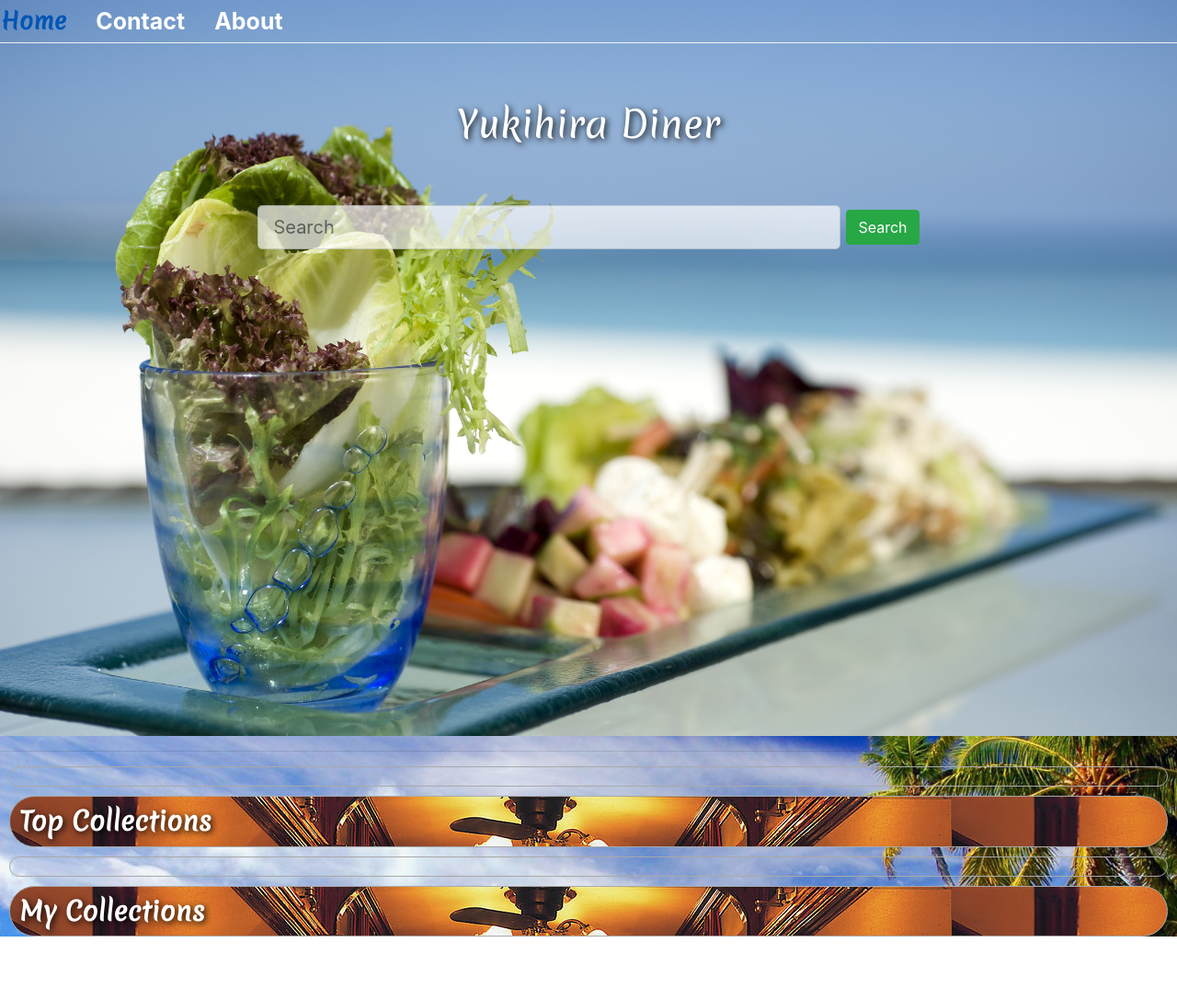
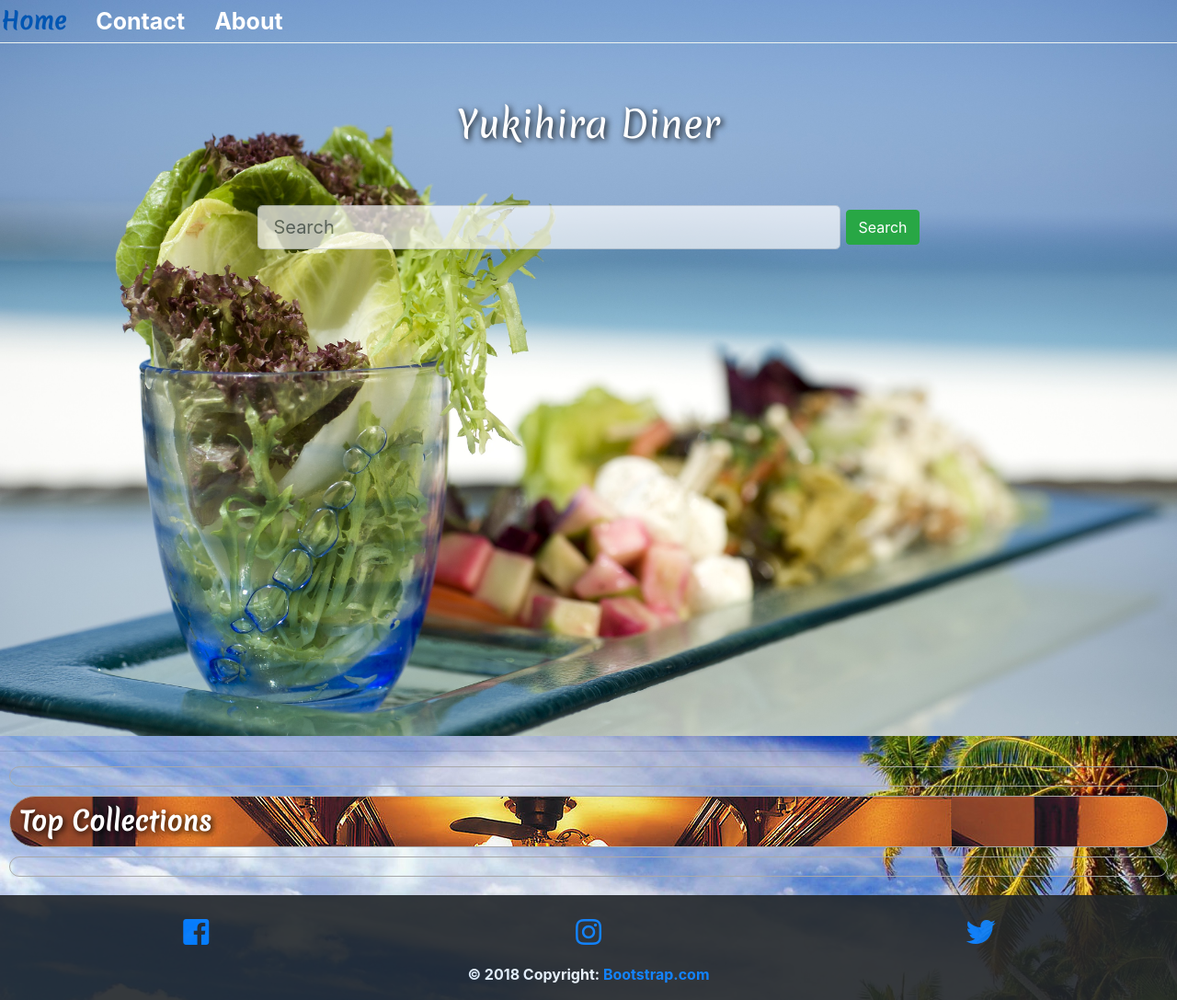
Before and after one commit to gvdjz/Javascript, a website built with webpack: page public/index.html in a window 1280 px wide. Shown: the whole page at 92% size. Before the commit the page ends 1018 px from the top, so only its background shows below. Built offline with nearby package versions, Linux system fonts and the light colour scheme; no server answers.

Commit message:
footer added

```diff
--- a/public/css/index.css
+++ b/public/css/index.css
@@ -1,6 +1,7 @@
 @import '../../node_modules/bootstrap/dist/css/bootstrap.min.css';
 @import 'https://fonts.googleapis.com/css?family=Merienda';
 @import 'https://fonts.googleapis.com/css?family=Abril+Fatface';
+@import 'https://use.fontawesome.com/releases/v5.1.0/css/all.css';
 
 html,body{
     background-image: url("../assets/bodyCover.jpg");
@@ -73,3 +74,21 @@ h3 {
 .collection.card.col-md-2 {
     margin: 5px;
 }
+.footer.col-sm-4 {
+    margin-left: 34%;
+    padding: 20px 0 0 40px; }
+
+.col-md-4.mb-md-0.mb-4 {
+  text-align: center; }
+
+  .footer-copyright {
+    font-weight: bold;
+    color: aliceblue; }
+
+  .page-footer {
+    background: #212529;
+    opacity: .9; }
+
+    .collection_Heading {
+    display: none;
+}
--- a/public/index.html
+++ b/public/index.html
@@ -62,8 +62,55 @@
     <h3>Top Collections</h3>
     <div class="card-columns"> </div>
 
-    <h3>My Collections</h3>
+    <h3 class="collection_Heading">My Collections</h3>
     <div id="collection" class="row"></div>
+
+    <footer class="page-footer font-small blue pt-4">
+
+            <!-- Footer Links -->
+            <div class="container-fluid text-center text-md-left">
+
+                <!-- Grid row -->
+                <div class="row">
+
+                    <!-- Grid column -->
+                    <div class="col-md-4 mb-md-0 mb-4">
+
+                        <a href="https://www.facebook.com/" target="_blank" title="facebook">
+                            <i class="fab fa-facebook-square fa-2x"></i>
+                        </a>
+                    </div>
+                    <!-- Grid column -->
+
+                    <!-- Grid column -->
+                    <div class="col-md-4 mb-md-0 mb-4">
+                        <a href="https://www.instagram.com/?hl=en" target="_blank" title="instagram">
+                            <i class="fab fa-instagram fa-2x"></i>
+                        </a>
+                    </div>
+                    <!-- Grid column -->
+
+                    <!-- Grid column -->
+                    <div class="col-md-4 mb-md-0 mb-4">
+                        <a href="https://twitter.com/login?lang=en" target="_blank" title="twitter">
+                            <i class="fab fa-twitter fa-2x"></i>
+                        </a>
+                    </div>
+                    <!-- Grid column -->
+
+                </div>
+                <!-- Grid row -->
+
+            </div>
+            <!-- Footer Links -->
+
+            <!-- Copyright -->
+            <div class="footer-copyright text-center py-3">© 2018 Copyright:
+                <a href="https://mdbootstrap.com/bootstrap-tutorial/"> Bootstrap.com</a>
+            </div>
+            <!-- Copyright -->
+
+        </footer>
 
 </body>
 
--- a/public/js/index.js
+++ b/public/js/index.js
@@ -164,6 +164,9 @@ function addToCollection(id){
 function reload(){
     var getUrl = "http://localhost:3000/collections";
     myCollections.innerHTML = "";
+    const heading = document.querySelector(".collection_Heading");
+    heading.style.display = "block";
+
     fetch(getUrl)
     .then((resp)=>resp.json())
     .then(function(data){
```
